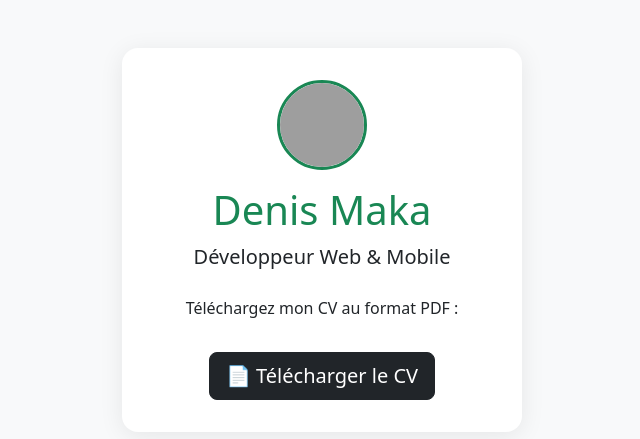
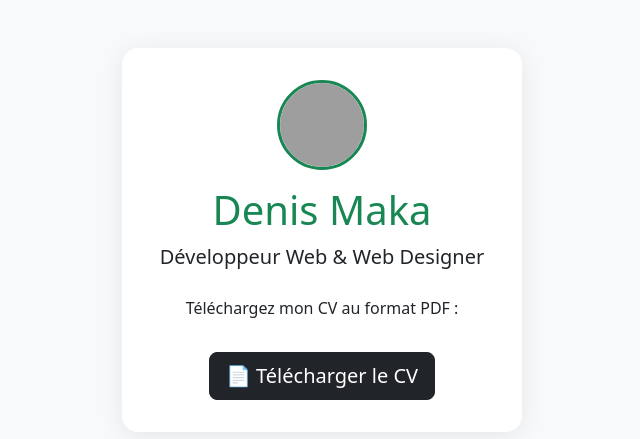
Before and after one commit to Denismaka/cv_portfolio_dynamic, a PHP site: page / in a window 1280 px wide. Shown: the top 439 px of the page, without its empty margins (318-958 px from the left). Run offline with PHP 8.4, Linux system fonts and the light colour scheme; grey boxes are pictures that could not be loaded.

Commit message:
correction de phrase du dev

```diff
--- a/index.php
+++ b/index.php
@@ -15,7 +15,7 @@
     <div class="cv-card text-center">
         <img src="https://ui-avatars.com/api/?name=Denis+Maka&background=198754&color=fff&size=180" alt="Avatar Denis Maka" class="avatar" />
         <h1 class="mb-2 text-success">Denis Maka</h1>
-        <p class="lead mb-4">Développeur Web & Mobile</p>
+        <p class="lead mb-4">Développeur Web & Web Designer</p>
         <p>Téléchargez mon CV au format PDF :</p>
         <a href="function/download.php" class="btn btn-dark btn-lg mt-3" role="button" aria-label="Télécharger le CV de Denis Maka">
             📄 Télécharger le CV
```
